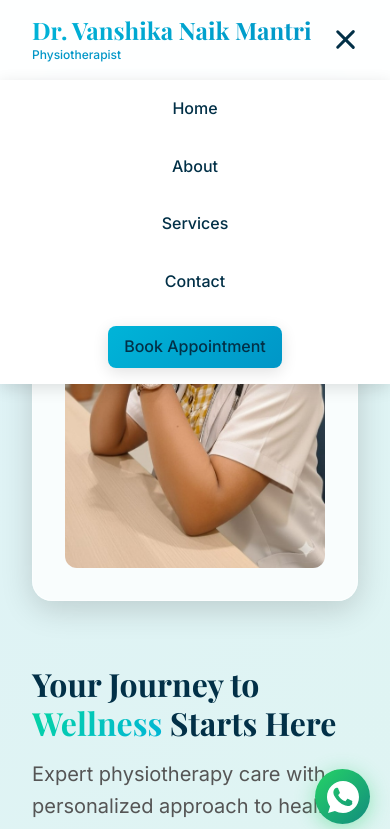
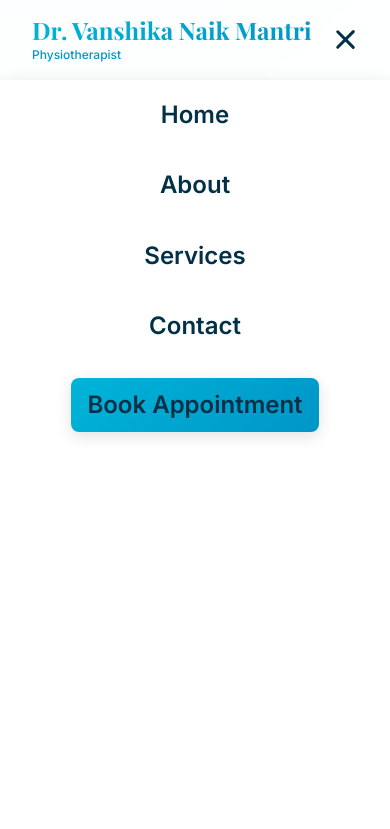
Before and after one commit to mantrishreyas2712-wq/dr-vanshika-physio, a plain HTML site: page index.html in a window 390 px wide. Both pictures are taken after a click on the button "Toggle menu". Shown: the top 829 px of the page. Drawn offline with nearby package versions, Linux system fonts and the light colour scheme.

Commit message:
Feat: Optimize mobile layout and menu

```diff
--- a/styles.css
+++ b/styles.css
@@ -899,12 +899,64 @@ section {
 }
 
 @media (max-width: 768px) {
-    .nav-menu {
-        display: none;
+    :root {
+        --spacing-lg: 2rem;
+        --spacing-xl: 3rem;
     }
+
 
     .mobile-menu-toggle {
         display: flex;
+        z-index: 1001;
+    }
+
+    .nav-menu {
+        display: none;
+        flex-direction: column;
+        position: fixed;
+        top: 0;
+        left: 0;
+        width: 100%;
+        height: 100vh;
+        background: rgba(255, 255, 255, 0.98);
+        padding-top: 5rem;
+        align-items: center;
+        justify-content: flex-start;
+        gap: 2rem;
+        z-index: 1000;
+        backdrop-filter: blur(10px);
+    }
+
+    .nav-menu.active {
+        display: flex;
+    }
+
+    .nav-menu li a {
+        font-size: 1.5rem;
+        font-weight: 600;
+    }
+
+    .hero-content {
+        text-align: center;
+        padding: var(--spacing-lg) 0;
+    }
+
+    .hero-text h1 {
+        font-size: 2.75rem;
+        margin-bottom: var(--spacing-sm);
+    }
+
+    .hero-text .subtitle {
+        margin: 0 auto var(--spacing-md);
+    }
+
+    .hero-buttons {
+        justify-content: center;
+    }
+
+    .hero-image {
+        display: none;
+        /* Hide hero image on mobile to focus on CTA */
     }
 
     .hero-title {
```
